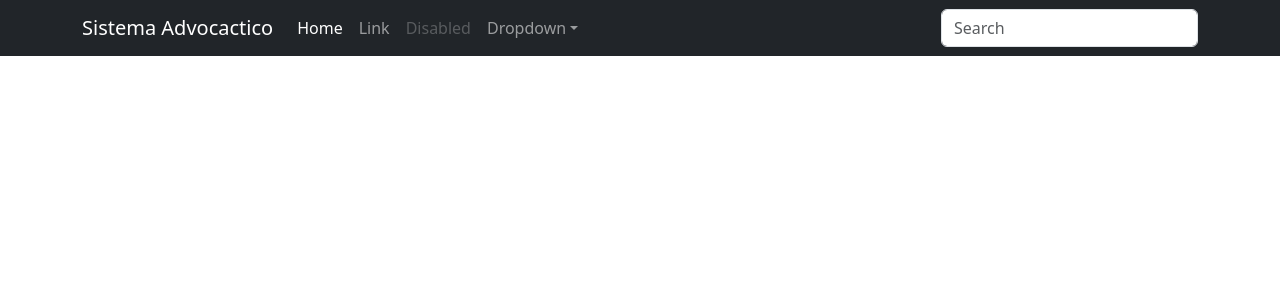
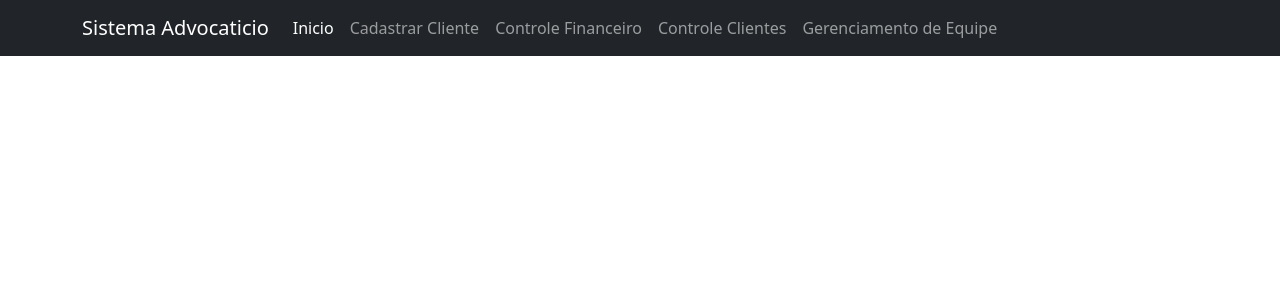
Before and after one commit to wyllyanvieira/Sistema-Advocacio, a PHP site: page / in a window 1280 px wide. Shown: the top 300 px of the page. Run offline with PHP 8.4, Linux system fonts and the light colour scheme; some libraries are stand-ins or nearby versions.

Commit message:
Arrumando a navbar da Index

```diff
--- a/index.php
+++ b/index.php
@@ -11,7 +11,7 @@
 <body>
 <nav class="navbar navbar-expand-lg navbar-dark bg-dark" aria-label="Ninth navbar example">
     <div class="container-xl">
-      <a class="navbar-brand" href="#">Sistema Advocactico</a>
+      <a class="navbar-brand" href="#">Sistema Advocaticio</a>
       <button class="navbar-toggler" type="button" data-bs-toggle="collapse" data-bs-target="#navbarsExample07XL" aria-controls="navbarsExample07XL" aria-expanded="false" aria-label="Toggle navigation">
         <span class="navbar-toggler-icon"></span>
       </button>
@@ -19,26 +19,21 @@
       <div class="collapse navbar-collapse" id="navbarsExample07XL">
         <ul class="navbar-nav me-auto mb-2 mb-lg-0">
           <li class="nav-item">
-            <a class="nav-link active" aria-current="page" href="#">Home</a>
+            <a class="nav-link active" aria-current="page" href="index.php">Inicio</a>
           </li>
           <li class="nav-item">
-            <a class="nav-link" href="#">Link</a>
+            <a class="nav-link" href="#" >Cadastrar Cliente</a>
           </li>
           <li class="nav-item">
-            <a class="nav-link disabled" href="#" tabindex="-1" aria-disabled="true">Disabled</a>
+            <a class="nav-link" href="#">Controle Financeiro</a>
           </li>
-          <li class="nav-item dropdown">
-            <a class="nav-link dropdown-toggle" href="#" id="dropdown07XL" data-bs-toggle="dropdown" aria-expanded="false">Dropdown</a>
-            <ul class="dropdown-menu" aria-labelledby="dropdown07XL">
-              <li><a class="dropdown-item" href="#">Action</a></li>
-              <li><a class="dropdown-item" href="#">Another action</a></li>
-              <li><a class="dropdown-item" href="#">Something else here</a></li>
-            </ul>
+          <li class="nav-item">
+            <a class="nav-link" href="#">Controle Clientes</a>
+          </li>
+          <li class="nav-item">
+            <a class="nav-link" href="#">Gerenciamento de Equipe</a>
           </li>
         </ul>
-        <form>
-          <input class="form-control" type="text" placeholder="Search" aria-label="Search">
-        </form>
       </div>
     </div>
   </nav>
```
